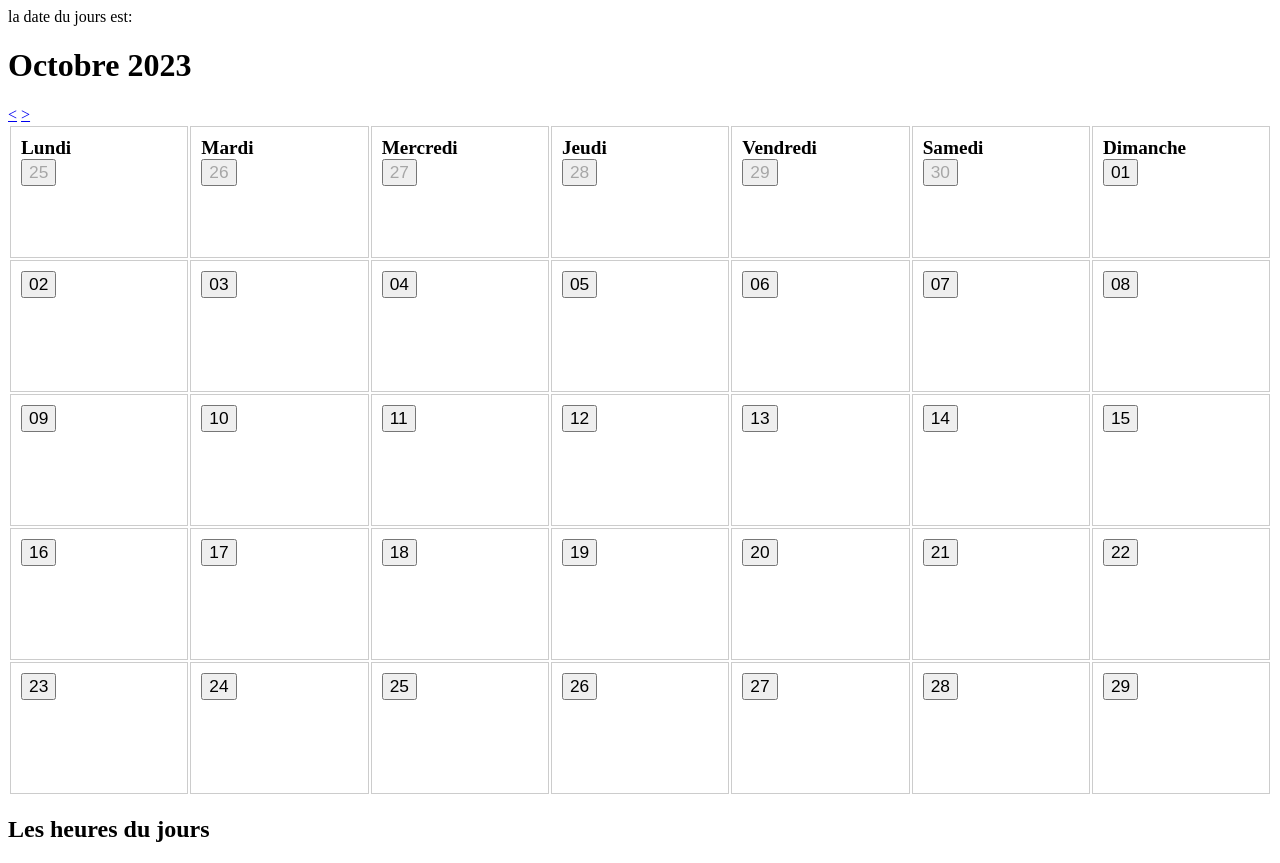
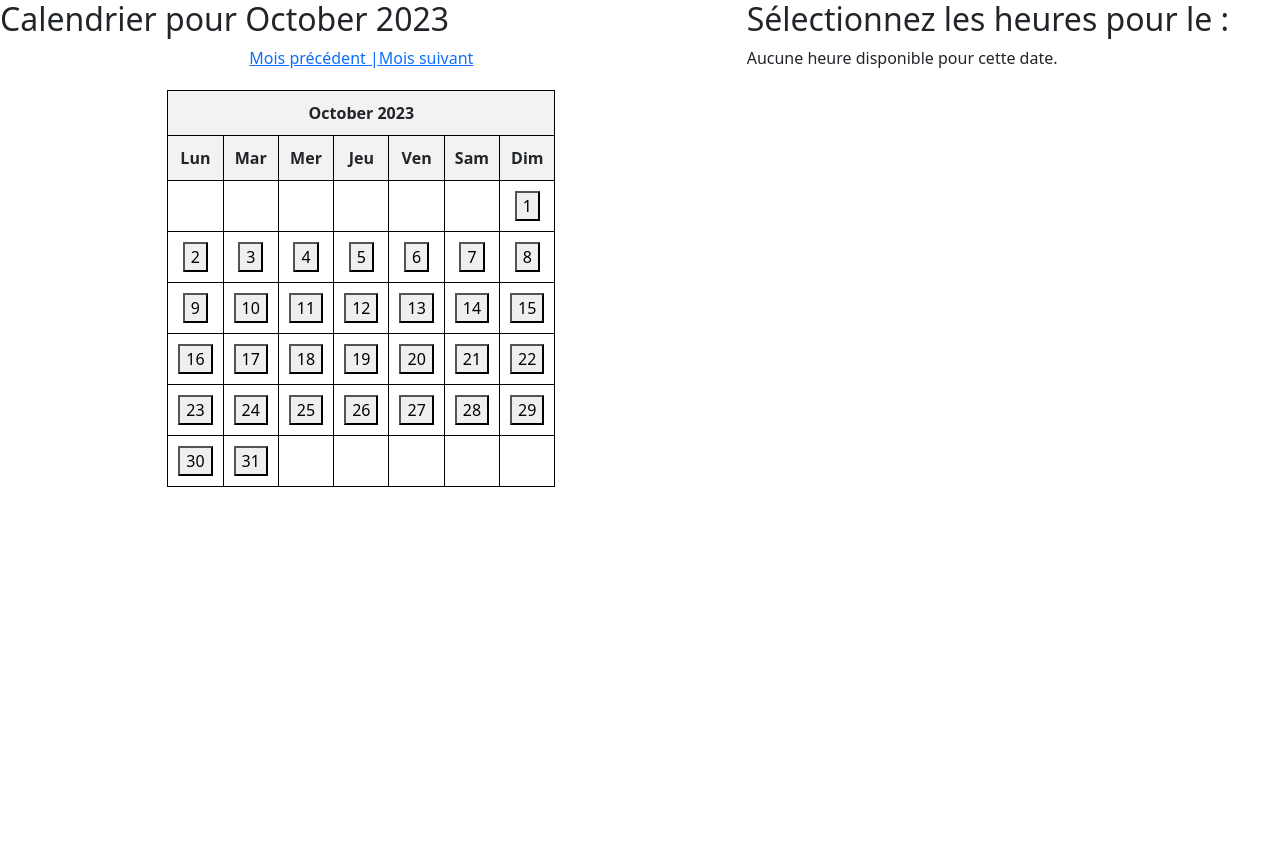
Before and after one commit to tsiorykely/reservation_omnis, a PHP site: page /pages/utilisateur/aceuil.php in a window 1280 px wide. After the commit the page ends 487 px from the top, so only its background shows below. Run offline with PHP 8.4, Linux system fonts and the light colour scheme; data comes from the database, SQL or seed files in the repository; both versions use the stored data as it was after the commit.

Commit message:
ajout selection heure

```diff
--- a/pages/administrateur/main_for_admin.php
+++ b/pages/administrateur/main_for_admin.php
@@ -1,7 +1,5 @@
 <?php
 session_start();
-
-
 
 ?>
 <!DOCTYPE html>
@@ -94,5 +92,7 @@
 
 <script src="https://cdn.jsdelivr.net/npm/bootstrap@5.3.0/dist/js/bootstrap.min.js"></script>
 
+
+
 </body>
 </html>
--- a/pages/utilisateur/aceuil.php
+++ b/pages/utilisateur/aceuil.php
@@ -1,71 +1,223 @@
-<link rel="stylesheet" href="public/css/calendar.css">
-<div class="container">
+<?php
+// Paramètres de connexion à la base de données (à remplacer par vos propres valeurs)
+$servername = "localhost";
+$username = "root";
+$password = "";
+$dbname = "reservation_terrain";
+
+// Connexion à la base de données
+$conn = new mysqli($servername, $username, $password, $dbname);
+
+// Vérification de la connexion
+if ($conn->connect_error) {
+    die("Échec de la connexion : " . $conn->connect_error);
+}
+
+// Fonction pour afficher les heures de réservation
+function afficherHeuresReservation($date, $conn) {
+    $formattedDate = date('Y-m-d', strtotime(str_replace('/', '-', $date)));
+
+    // Requête SQL pour récupérer les heures de réservation pour la date donnée
+    $sql = "SELECT heure_reservation FROM heures_reservation WHERE date_reservation = '$formattedDate'";
+    $result = $conn->query($sql);
+
+    if ($result->num_rows > 0) {
+        echo "<h2>Les Heures de réservation pour $date</h2>";
+        echo "<ul>";
+        while ($row = $result->fetch_assoc()) {
+            echo "<li>" . $row['heure_reservation'] . "</li>";
+        }
+        echo "</ul>";
+    } else {
+        echo "<h2>Aucune réservation pour $date</h2>";
+    }
+}
+
+if ($_SERVER["REQUEST_METHOD"] === "POST") {
+    // Récupération de la date au format "YYYY-MM-DD" (assumant le format "d/m/Y")
+    $selectedDate = $_POST['selected_date'];
+    $formattedDate = date('Y-m-d', strtotime(str_replace('/', '-', $selectedDate)));
+
+    // Échapper les caractères spéciaux pour éviter les injections SQL
+    $formattedDate = $conn->real_escape_string($formattedDate);
+
+    // Vérification si la date existe déjà dans la base de données
+    $checkSql = $conn->prepare("SELECT * FROM calendrier_dates WHERE selected_date = ?");
+    $checkSql->bind_param("s", $formattedDate);
+    $checkSql->execute();
+
+    // Récupération du résultat de la requête
+    $result = $checkSql->get_result();
+
+    if ($result->num_rows > 0) {
+        header('Location: autre_page.php?date=' . $formattedDate);
+    } else {
+        // Requête SQL pour insérer la date dans la base de données
+        $insertSql = $conn->prepare("INSERT INTO calendrier_dates (selected_date) VALUES (?)");
+        $insertSql->bind_param("s", $formattedDate);
+
+        if ($insertSql->execute() === TRUE) {
+            header('Location: autre_page.php?date=' . $formattedDate);
+        } else {
+            echo "Erreur : " . $insertSql . "<br>" . $conn->error;
+        }
+    }
+}
+?>
+
+<!DOCTYPE html>
+<html>
+<head>
+    <title>Calendrier</title>
+    <link href="https://cdn.jsdelivr.net/npm/bootstrap@5.3.1/dist/css/bootstrap.min.css" rel="stylesheet">
+    <script src="https://cdn.jsdelivr.net/npm/bootstrap@5.3.1/dist/js/bootstrap.bundle.min.js"></script>
+    <link rel="stylesheet" href="https://cdn.jsdelivr.net/npm/bootstrap@5.2.3/dist/css/bootstrap.min.css" integrity="sha384-rbsA2VBKQhggwzxH7pPCaAqO46MgnOM80zW1RWuH61DGLwZJEdK2Kadq2F9CUG65" crossorigin="anonymous">
+    <style>
+         table {
+            width: 50%;
+            margin: 0 auto;
+            border-collapse: collapse;
+            margin-bottom: 20px;
+        }
+
+        th, td {
+            border: 1px solid black;
+            padding: 10px;
+            text-align: center;
+        }
+
+        th {
+            background-color: #f2f2f2;
+        }
+
+        .navigation {
+            text-align: center;
+            margin-bottom: 20px;
+        }
+    </style>
+</head>
+<body>
 <div class="row">
-        <div class="col-md-7 ">
+<div class="row">
+        <div class="col-md-7">
         <?php
-            require 'src/Date/Month.php';
+        function afficherCalendrier($annee, $mois) {
+            $timestamp = mktime(0, 0, 0, $mois, 1, $annee);
+            $nomMois = date('F', $timestamp);
+            $joursDansMois = date('t', $timestamp);
 
-                $month = new App\Date\Month($_GET['month'] ?? null, $_GET['year'] ?? null);
+            echo "<h2>Calendrier pour $nomMois $annee</h2>";
+            echo "<div class='navigation'>";
+            echo "<a href='?annee=" . ($mois == 1 ? $annee - 1 : $annee) . "&mois=" . ($mois == 1 ? 12 : $mois - 1) . "'>Mois précédent |</a>";
+            echo "<a href='?annee=" . ($mois == 12 ? $annee + 1 : $annee) . "&mois=" . ($mois == 12 ? 1 : $mois + 1) . "'>Mois suivant</a>  ";
+            echo "</div>";
+            echo "<table>";
+            echo "<tr><th colspan='7'>$nomMois $annee</th></tr>";
+            echo "<tr><th>Lun</th><th>Mar</th><th>Mer</th><th>Jeu</th><th>Ven</th><th>Sam</th><th>Dim</th></tr>";
 
-                $start =$month->getStartingDay();
+            $premierJour = date('N', $timestamp);
+            echo "<tr>";
 
-                $firstDay=$start->format('N')==='1'? $start : $month->getStartingDay()->modify('last monday');
+            for ($jour = 1; $jour < $premierJour; $jour++) {
+                echo "<td></td>";
+            }
 
+            for ($jour = 1; $jour <= $joursDansMois; $jour++) {
+                $jourSemaine = date('N', mktime(0, 0, 0, $mois, $jour, $annee));
+                $date = "$jour/$mois/$annee";
 
+                // Ajout du formulaire dans chaque cellule du calendrier
+                echo "<td>";
+                echo "<form method='GET' action='save_to_db.php'>";
+                echo "<input type='hidden' name='selected_date' value='$date'>";
+                echo "<button type='submit'>$jour</button>";
+                echo "</form>";
+                echo "</td>";
+
+                if ($jourSemaine == 7) {
+                    echo "</tr><tr>";
+                }
+            }
+
+            while ($jourSemaine < 7) {
+                echo "<td></td>";
+                $jourSemaine++;
+            }
+
+            echo "</tr>";
+            echo "</table>";
+        }
         ?>
-            <div >
-                <p>
-                    la date du jours est:
 
-                </p>
+        <?php
+        $anneeActuelle = isset($_GET['annee']) ? intval($_GET['annee']) : date('Y');
+        $moisActuel = isset($_GET['mois']) ? intval($_GET['mois']) : date('m');
+        afficherCalendrier($anneeActuelle, $moisActuel);
+        ?>
     </div>
-            <div class="d-flex flex-row aligni-items-center justify-content-between mx-sm-3">
-                <h1><?php echo  $month->toString();?></h1>
-                <div>
-                    <a href="main_for_user.php?month=<?php echo $month->previousMonth()->month;?>&year=<?php echo $month->previousMonth()->year; ?>" class="btn btn-primary">&lt</a>
-                    <a href="main_for_user.php?month=<?php echo $month->nextMonth()->month;?>&year=<?php echo $month->nextMonth()->year; ?>" class="btn btn-primary">&gt</a>
+    <div class="col-md-5">
+
+<?php
+$servername = "localhost";
+$username = "root";
+$password = "";
+$dbname = "reservation_terrain";
+
+$conn = new mysqli($servername, $username, $password, $dbname);
+
+if ($conn->connect_error) {
+    die("Échec de la connexion : " . $conn->connect_error);
+}
+
+$id_utilisateur = 1;  // Vous devrez obtenir cela à partir de votre système d'authentification.
+
+$selectedDate = "";
+if(isset($_GET['date'])){
+    $selectedDate = $_GET['date'];
+} elseif(isset($_POST['selected_date'])) {
+    $selectedDate = $_POST['selected_date'];
+}
+
+echo "<h2>Sélectionnez les heures pour le $selectedDate :</h2>";
+
+$query = "SELECT h.id_heure, heure_debut, heure_fin, r.id_reservation FROM heure h
+          LEFT JOIN reservation r ON h.id_heure = r.id_heure AND r.id_date = (SELECT id_date FROM calendrier_dates WHERE selected_date = '$selectedDate')";
+
+$result = $conn->query($query);
+
+if ($result && $result->num_rows > 0) {
+    echo "<form method='POST' action='save_reservation.php'>";
+    echo "<div class='btn-group-vertical'>";
+    while ($row = $result->fetch_assoc()) {
+        $id_heure = $row['id_heure'];
+        $heure_debut = $row['heure_debut'];
+        $heure_fin = $row['heure_fin'];
+        $reservation_id = $row['id_reservation'];
+        $is_reserved = !is_null($reservation_id);
+
+        $buttonClass = $is_reserved ? 'heure-reservee' : '';
+
+        // Condition pour ajouter ou non le checkbox
+        if (!$is_reserved) {
+            echo "<label><input type='checkbox' name='selected_hours[]' value='$id_heure' class='$buttonClass'>$heure_debut - $heure_fin</label><br>";
+        } else {
+            echo "<label class='$buttonClass'>$heure_debut - $heure_fin</label><br>";
+        }
+    }
+    echo "</div>";
+    echo "<input type='hidden' name='selected_date' value='$selectedDate'>";
+    echo "<input type='hidden' name='id_utilisateur' value='$id_utilisateur'>";
+    echo "<button type='submit' name='submit' class='btn btn-primary'>Envoyer</button>";
+    echo "</form>";
+} else {
+    echo "Aucune heure disponible pour cette date.";
+}
+?>
     </div>
 </div>
 
-            <table class="calendar__table calendar__table--<?php echo $month->getWeeks(); ?>weeks">
-
-                <?php for ($i=0; $i < $month->getWeeks(); $i++): ?>
-                    <tr>
-                        <?php foreach ($month->days as $k => $day):
-                            $date=(clone $firstDay)->modify("+".($k +$i * 7 )."days") ?>
-                                <td class="<?php echo $month->withinMonth($date) ? '': 'calendar__othermonth'?>">
-
-                                    <?php if ($i === 0): ?>
-                                        <div class="calendar__weekday">
-                                        <?php echo $day; ?>
 </div>
-                                    <?php endif; ?>
-                                        <form action="main_for_user.php?page=aceuil" method="get">
-                                            <input type="hidden" name="year" value="<?php echo $date->format('Y'); ?>">
-                                            <input type="hidden" name="month" value="<?php echo $date->format('m'); ?>">
-                                            <input type="hidden" name="day" value="<?php echo $date->format('d'); ?>">
-                                            <button class="<?php echo'btn btn-primary';?>" type="submit">
-                                                <div class="calendar__day">
-                                                    <?php echo $date->format('d'); ?>
-                                                </div>
-                                            </button>
-                                        </form>
 
 
-
-                                </td>
-                        <?php endforeach ?>
-                    </tr>
-                <?php endfor; ?>
-
-
-
-
-            </table>
-        </div>
-        <div class="col-md-5 ">
-           <h2>Les heures du jours </h2>
-
-        </div>
-    </div>
-</div>
+</body>
+</html>
--- a/pages/utilisateur/public/css/calendar.css
+++ /dev/null
@@ -1,25 +0,0 @@
-.calendar__table{
-	width: 100%;
-	height: calc(100vh - 128px);
-}
-.calendar__table td{
-	padding: 10px;
-	border: 1px solid #CCC;
-	vertical-align: top;
-	width: 14.29%;
-	height: 20%;
-}
-.calendar__table--6weeks td{
-	height: 16.66%;
-}
-.calendar__weekday{
-	font-weight: bold;
-	color: #000;
-	font-size: 1.2em;
-}
-.calendar__day {
-	font-size: 1.3em;
-}
-.calendar__othermonth .calendar__day {
-	opacity:0.3;
-}
--- a/pages/utilisateur/src/Date/Month.php
+++ /dev/null
@@ -1,120 +0,0 @@
-<?php
-
-namespace App\Date;
-
-class Month
-{
-    public $days = ['Lundi', 'Mardi', 'Mercredi', 'Jeudi', 'Vendredi', 'Samedi', 'Dimanche'];
-    private $months = ['Janvier', 'Fevrier', 'Mars', 'Avril', 'Mai', 'Juin', 'Juillet', 'Aout', 'Septembre', 'Octobre', 'Novembre', 'Decembre'];
-    public $month;
-    public $year;
-
-    /**
-     * Constructeur de mois
-     * @param int|null $month le mois entre 1 et 12
-     * @param int|null $year
-     * @throws \Exception
-     */
-    public function __construct(?int $month = null, ?int $year = null)
-    {
-        if ($month === null) {
-            $month = intval(date('m'));
-        }
-
-        if ($year === null) {
-            $year = intval(date('Y'));
-        }
-
-        if ($month < 1 || $month > 12) {
-            // Gestion de l'ajustement du mois et de l'année
-            $year += intval(($month - 1) / 12);
-            $month = (($month - 1) % 12) + 1;
-        }
-
-        if ($year < 1970) {
-            throw new \Exception("L'année est inférieure à 1970");
-        }
-
-        $this->month = $month;
-        $this->year = $year;
-    }
-
-    /**
-     * renvois le premier jour du mois
-     * @return \DateTime
-     */
-    public function getStartingDay(): \DateTime
-    {
-        return new \DateTime("{$this->year}-{$this->month}-01");
-    }
-
-    /**
-     * convertion du nom du mois et de l'année
-     */
-    public function toString()
-    {
-        return $this->months[$this->month - 1] . ' ' . $this->year;
-    }
-
-    /**
-     * recuperation du nombre de semaine dans un mois
-     * @return int
-     */
-    public function getWeeks(): int
-{
-    $start = $this->getStartingDay();
-    $end = (clone $start)->modify('last day of this month');
-
-    $totalDays = intval($end->format('j')); // Nombre total de jours dans le mois
-    $daysBeforeFirstSunday = intval($start->format('w')); // Nombre de jours avant le premier dimanche
-
-    // Calcul du nombre de semaines
-    $weeks = ceil(($totalDays + $daysBeforeFirstSunday) / 7);
-
-    return $weeks;
-}
-
-
-
-    /**
-     * Est-ce que le jour est dans le mois en cours
-     * @param \DateTime $date
-     * @return bool
-     */
-    public function withinMonth(\DateTime $date): bool
-    {
-        return $this->getStartingDay()->format('Y-m') === $date->format('Y-m');
-    }
-
-    /**
-     * Renvoie le mois suivant
-     * @return Month
-     */
-    public function nextMonth(): Month
-    {
-        $month = $this->month + 1;
-        $year = $this->year;
-
-        if ($month > 12) {
-            $month = 1;
-            $year += 1;
-        }
-        return new Month($month, $year);
-    }
-
-    /**
-     * renvoie le mois précédent
-     * @return Month
-     */
-    public function previousMonth(): Month
-    {
-        $month = $this->month - 1;
-        $year = $this->year;
-
-        if ($month < 1) {
-            $month = 12;
-            $year -= 1;
-        }
-        return new Month($month, $year);
-    }
-}
```
Also changed, not shown: form.sql (added, +66 -0 lines), pages/administrateur/aceuil_admin.php (+15 -12 lines), pages/administrateur/class/insertion_reservation.php (+3 -23 lines), pages/administrateur/class/intervalles_temps.php (+11 -0 lines), pages/utilisateur/save_reservation.php (added, +85 -0 lines), pages/utilisateur/save_to_db.php (added, +47 -0 lines), pages/utilisateur/commentaire.php (deleted). Lines whose indentation alone changed are shown as unchanged.
